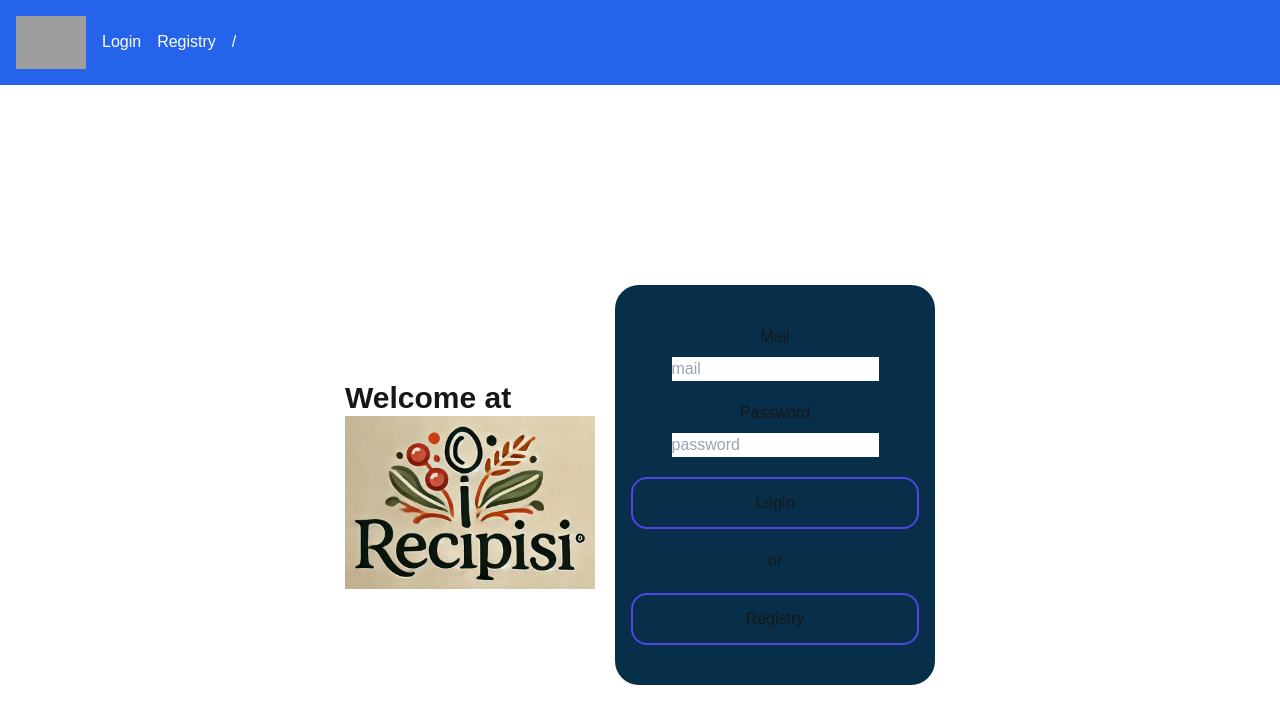
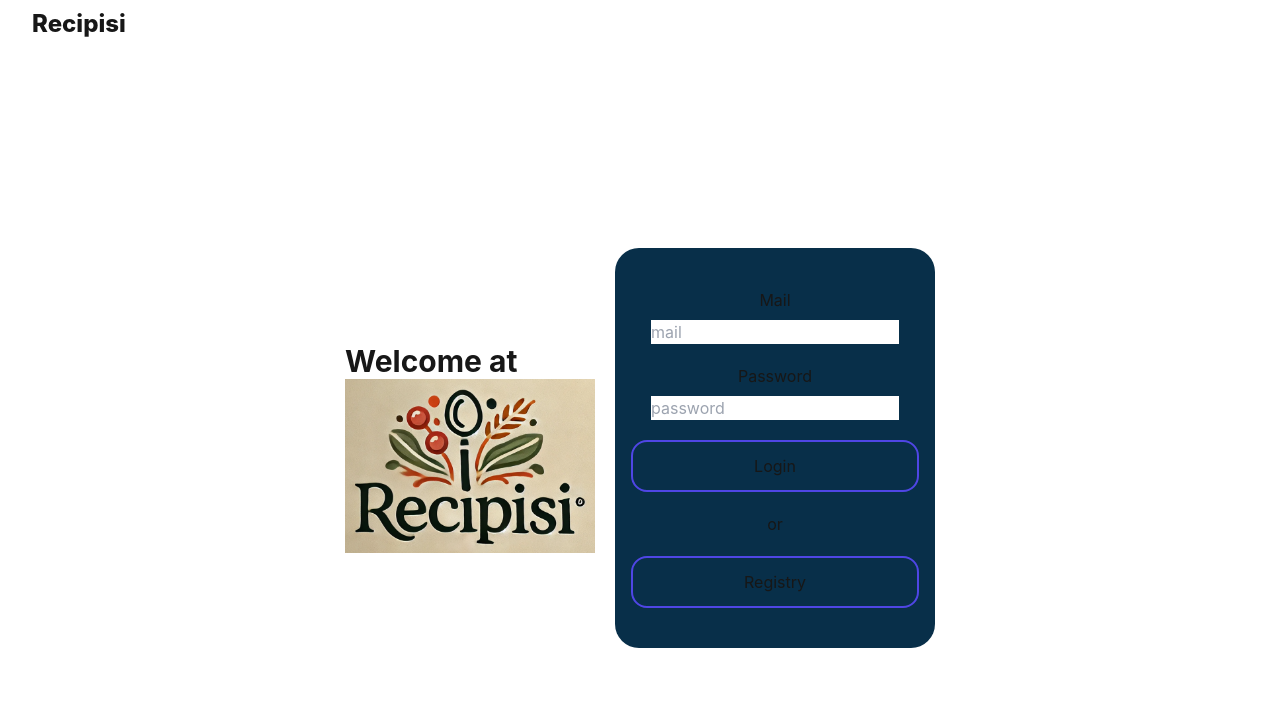
Before and after one commit to Hinotori91/ReciPisi, a Next.js app: page / in a window 1280 px wide. Shown: the top 724 px of the page. Built offline with nearby package versions, Linux system fonts and the light colour scheme; grey boxes are pictures that could not be loaded.

Commit message:
inter is now used in page

```diff
--- a/src/app/globals.css
+++ b/src/app/globals.css
@@ -17,5 +17,5 @@
 body {
 	color: var(--foreground);
 	background: var(--background);
-	font-family: Arial, Helvetica, sans-serif;
+	font-family: Inter, Arial, Helvetica, sans-serif;
 }
--- a/src/app/layout.tsx
+++ b/src/app/layout.tsx
@@ -1,5 +1,21 @@
-import Navbar from './components/Navbar'
 import '@/app/globals.css'
+import localFont from 'next/font/local'
+
+const inter = localFont({
+	src: [
+		{
+			path: 'fonts/inter/web/Inter-Regular.woff2',
+			weight: '400',
+			style: 'normal'
+		},
+		{
+			path: 'fonts/inter/web/Inter-ExtraBold.woff2',
+			weight: '800',
+			style: 'extrabold'
+		}
+	],
+	display: 'swap'
+})
 
 export default function RootLayout({
 	children,
@@ -7,9 +23,11 @@ export default function RootLayout({
 	children: React.ReactNode
 }>) {
 	return (
-		<html lang="de">
+		<html lang="de" className={inter.className}>
 			<body>
-				<Navbar />
+				<div className="flex space-between px-8 py-2">
+					<span className='text-2xl font-extrabold'>Recipisi</span>
+				</div>
 				{children}
 			</body>
 		</html>
```
